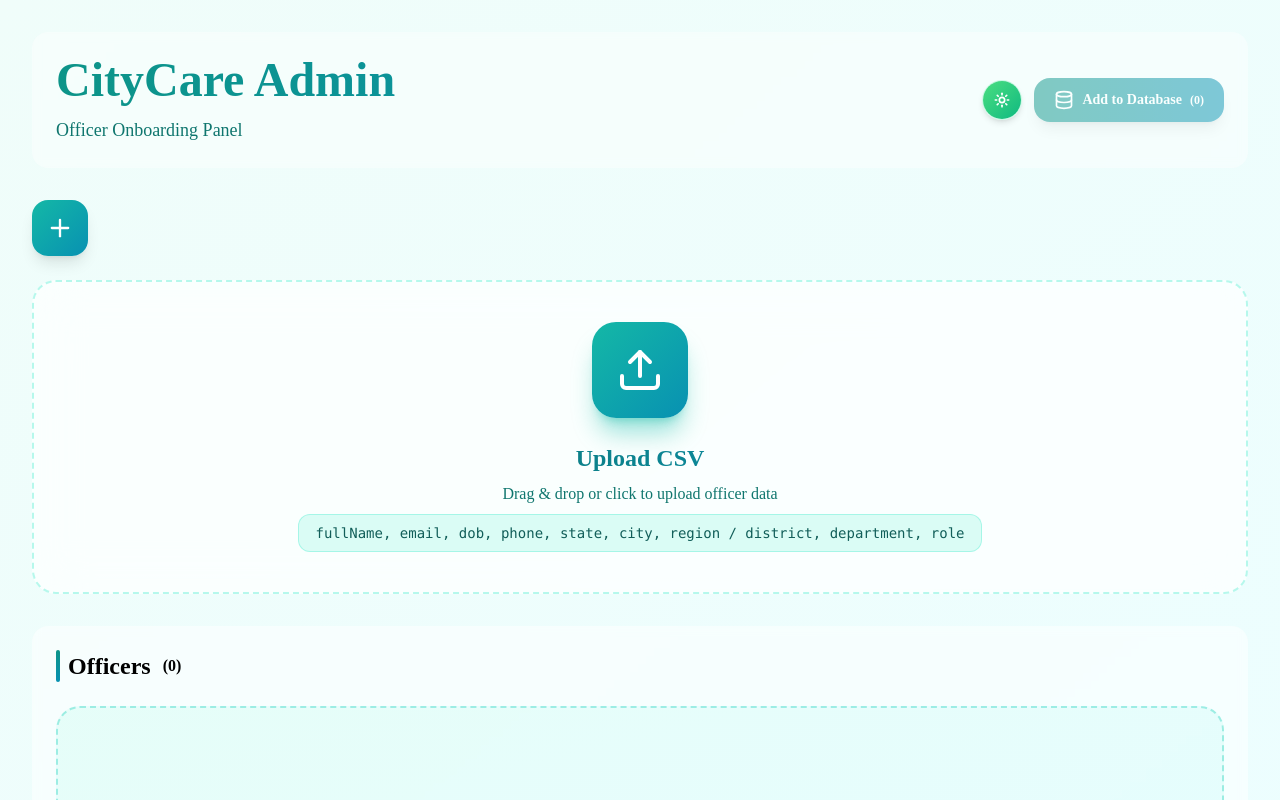
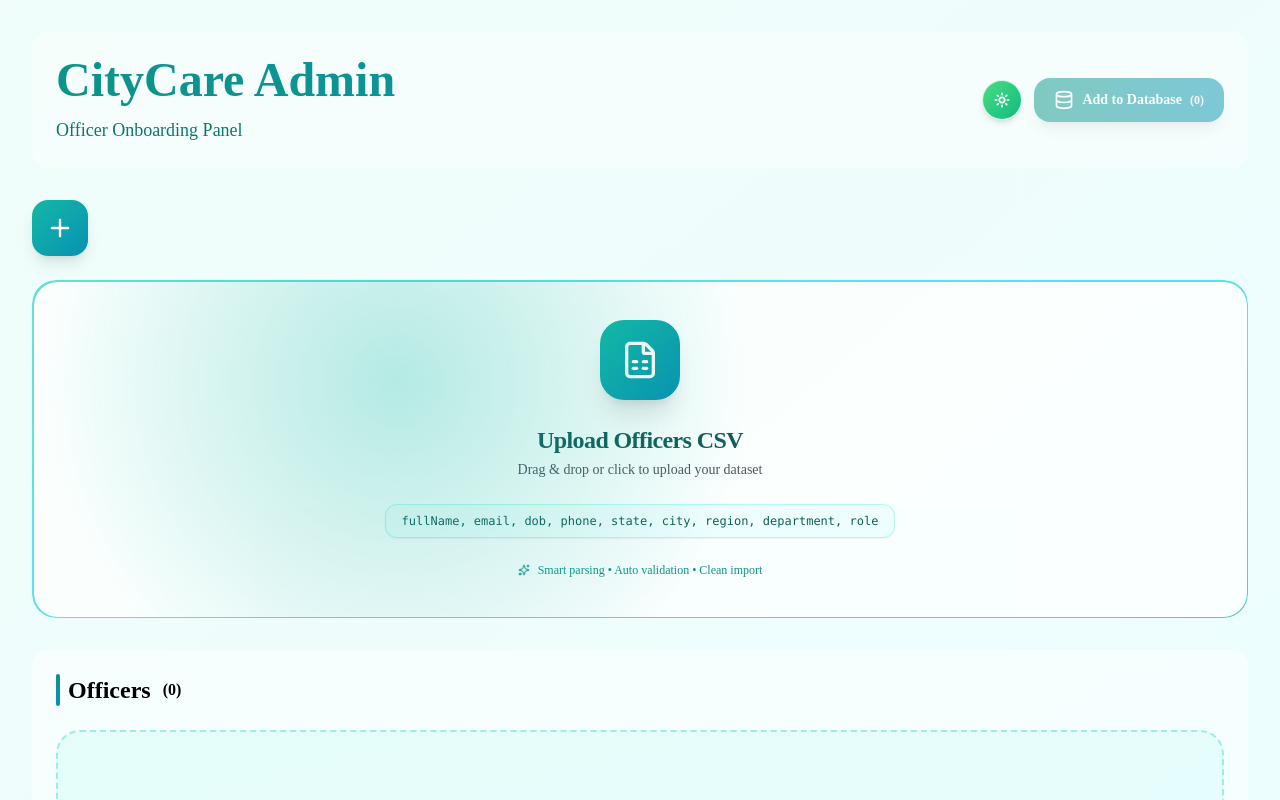
Before and after one commit to sagnikdey45/Pre-Provisioned-Officers-Account-Creation, a Next.js app: page /system-admin in a window 1280 px wide. Shown: the top 800 px of the page. Built offline with nearby package versions, Linux system fonts and the light colour scheme.

Commit message:
Updated the UI design of the CSV uploader and also implemented papaparse for data parsing

```diff
--- a/components/SystemAdmin/CSVUploader.jsx
+++ b/components/SystemAdmin/CSVUploader.jsx
@@ -1,238 +1,183 @@
 "use client";
 
-import { useState, DragEvent } from "react";
-import { Upload } from "lucide-react";
+import { useState } from "react";
+import {
+  UploadCloud,
+  FileSpreadsheet,
+  Sparkles,
+  CheckCircle2,
+} from "lucide-react";
+
+import { parseCSVFile } from "@/lib/csvParser";
 import { validateOfficerData } from "@/lib/validateOfficerData";
 import { toast } from "sonner";
 
 export default function CSVUploader({ onOfficersUpdate }) {
   const [dragActive, setDragActive] = useState(false);
   const [loading, setLoading] = useState(false);
-
-  const parseCSV = (csvText) => {
-    try {
-      const lines = csvText
-        .split("\n")
-        .map((line) => line.trim())
-        .filter((line) => line.length > 0);
-
-      if (lines.length < 2) {
-        throw new Error("No data rows found");
-      }
-
-      const rawHeaders = lines[0]
-        .split(",")
-        .map((h) => h.trim().replace(/["']/g, ""));
-      const headers = rawHeaders.map((h) =>
-        h
-          .toLowerCase()
-          .replace(/\s+/g, "_")
-          .replace(/[^a-z0-9_]/g, ""),
-      );
-
-      const data = [];
-
-      for (let i = 1; i < lines.length; i++) {
-        const values = lines[i]
-          .split(",")
-          .map((v) => v.trim().replace(/["']/g, ""));
-
-        if (values.length === 0 || values.every((v) => v === "")) continue;
-
-        const row = {};
-        headers.forEach((header, index) => {
-          row[header] = values[index] || "";
-        });
-
-        const standardRow = {
-          fullName:
-            row.fullname || row.name || row["full_name"] || row.full_name || "",
-          email: row.email || row["e_mail"] || row.emails || "",
-          dob:
-            row.dob ||
-            row["date_of_birth"] ||
-            row.birthdate ||
-            row["date_of_birth"] ||
-            "",
-          phone:
-            row.phone ||
-            row.mobile ||
-            row.phonenumber ||
-            row["phone_number"] ||
-            "",
-          state: row.state || row.states || "",
-          city: row.city || row.cities || "",
-          region:
-            row.region ||
-            row.regions ||
-            row.zone ||
-            row.district ||
-            row["district_region"] ||
-            row.taluka ||
-            "",
-          district: row.district || row.region || "",
-          department: row.department || row.dept || row.departments || "",
-          role: row.role || row.roles || "",
-          specialisation:
-            row.specialisation || row.specialization || row.spec || "",
-          password: row.password || row.pass || "",
-        };
-
-        if (standardRow.fullName && standardRow.email) {
-          data.push(standardRow);
-        }
-      }
-
-      return data;
-    } catch (error) {
-      console.error("CSV Parse Error:", error);
-      return [];
-    }
-  };
+  const [success, setSuccess] = useState(false);
 
   const handleFileUpload = async (file) => {
-    if (!file.name.toLowerCase().includes(".csv")) {
-      toast.error("❌ Please upload a CSV file only");
+    if (!file?.name?.toLowerCase().endsWith(".csv")) {
+      toast.error("Upload a valid CSV file");
       return;
     }
 
     setLoading(true);
+    setSuccess(false);
+
     try {
-      const text = await file.text();
-      console.log("📄 CSV Preview:", text.substring(0, 300));
+      const parsed = await parseCSVFile(file);
 
-      const rawData = parseCSV(text);
-      if (rawData.length === 0) {
-        toast.error("❌ No valid data found in CSV");
+      if (!parsed.length) {
+        toast.error("No valid data found");
         return;
       }
 
-      console.log("📊 Raw parsed:", rawData[0]);
+      const validated = validateOfficerData(parsed);
 
-      const validatedOfficers = validateOfficerData(rawData);
-
-      if (validatedOfficers.length === 0) {
-        toast.error(
-          "❌ No valid officers. Check: fullName, email, role required",
-        );
+      if (!validated.length) {
+        toast.error("Invalid CSV structure");
         return;
       }
 
-      onOfficersUpdate(validatedOfficers);
-      toast.success(
-        `✅ Loaded ${validatedOfficers.length}/${rawData.length} officers!`,
-      );
-    } catch (error) {
-      console.error("Upload Error:", error);
-      toast.error("❌ Failed to process CSV file");
+      onOfficersUpdate(validated);
+      setSuccess(true);
+
+      toast.success(`Loaded ${validated.length}/${parsed.length} officers`);
+
+      setTimeout(() => setSuccess(false), 2000);
+    } catch (err) {
+      console.error(err);
+      toast.error("CSV parsing failed");
     } finally {
       setLoading(false);
     }
   };
 
-  const handleDrag = (e) => {
-    e.preventDefault();
-    e.stopPropagation();
-    setDragActive(e.type === "dragover" || e.type === "dragenter");
-  };
-
   const handleDrop = (e) => {
     e.preventDefault();
-    e.stopPropagation();
     setDragActive(false);
-
-    const files = Array.from(e.dataTransfer.files);
-    const csvFile = files.find((f) => f.name.toLowerCase().endsWith(".csv"));
-    if (csvFile) {
-      handleFileUpload(csvFile);
-    } else {
-      toast.error("Please drop a CSV file");
-    }
-  };
-
-  const handleFileSelect = (e) => {
-    const file = e.target.files?.[0];
-    if (file) {
-      handleFileUpload(file);
-      e.target.value = "";
-    }
+    handleFileUpload(e.dataTransfer.files[0]);
   };
 
   return (
     <div
-      className={`
-        relative p-6 sm:p-10 rounded-2xl sm:rounded-3xl border-2 border-dashed cursor-pointer
-        transition-all duration-500 hover:shadow-2xl hover:scale-[1.02]
-        backdrop-blur-xl group
-        ${
-          dragActive
-            ? "border-cyan-500 bg-cyan-50/90 dark:bg-cyan-900/40 shadow-2xl ring-4 ring-cyan-500/30 scale-[1.03]"
-            : "border-teal-200/70 dark:border-cyan-900/70 hover:border-teal-400/70 dark:hover:border-cyan-400/70 bg-white/70 dark:bg-slate-800/40 hover:bg-white/90 dark:hover:bg-slate-700/50"
-        }
-      `}
-      onDragEnter={handleDrag}
-      onDragLeave={handleDrag}
-      onDragOver={handleDrag}
+      onDragOver={(e) => {
+        e.preventDefault();
+        setDragActive(true);
+      }}
+      onDragLeave={() => setDragActive(false)}
       onDrop={handleDrop}
       onClick={() => document.getElementById("csv-upload")?.click()}
+      className={`
+        relative cursor-pointer rounded-3xl p-10 transition-all duration-500
+        overflow-hidden group
+        ${dragActive ? "scale-[1.015]" : "hover:scale-[1.01]"}
+      `}
     >
+      {/* INPUT */}
       <input
         id="csv-upload"
         type="file"
-        accept=".csv,application/csv,text/csv,text/plain"
+        accept=".csv"
         className="hidden"
-        onChange={handleFileSelect}
-        disabled={loading}
+        onChange={(e) => handleFileUpload(e.target.files[0])}
       />
 
-      <div className="flex flex-col items-center gap-4 sm:gap-6 text-center">
+      {/* 🌈 GRADIENT BORDER */}
+      <div
+        className={`
+        absolute inset-0 rounded-3xl p-[1.5px]
+        bg-gradient-to-br from-teal-400 via-cyan-400 to-teal-500
+        opacity-70 group-hover:opacity-100 transition
+      `}
+      >
+        <div className="w-full h-full rounded-3xl bg-white dark:bg-slate-900" />
+      </div>
+
+      {/* ✨ INNER GLOW */}
+      <div
+        className={`
+        absolute inset-0 rounded-3xl transition
+        ${dragActive ? "bg-teal-500/10 dark:bg-cyan-500/10" : "bg-transparent"}
+      `}
+      />
+
+      {/* 💡 CONTENT */}
+      <div className="relative flex flex-col items-center text-center gap-6">
+        {/* ICON */}
         <div
           className={`
-          w-16 h-16 sm:w-24 sm:h-24 rounded-2xl sm:rounded-3xl flex items-center justify-center shadow-xl
-          transition-all duration-300 group-hover:scale-110
+          w-20 h-20 rounded-3xl flex items-center justify-center
+          bg-gradient-to-br from-teal-500 to-cyan-600
+          shadow-xl transition-all duration-500
           ${
-            loading
-              ? "bg-gradient-to-br from-teal-400 to-cyan-500 dark:from-teal-500 dark:to-cyan-600 animate-pulse"
-              : dragActive
-                ? "bg-gradient-to-br from-cyan-500 to-teal-600 dark:from-cyan-600 dark:to-teal-700 shadow-cyan-500/40"
-                : "bg-gradient-to-br from-teal-500 to-cyan-600 dark:from-teal-600 dark:to-cyan-700 shadow-teal-500/40"
+            dragActive
+              ? "scale-110 shadow-cyan-500/40"
+              : "group-hover:scale-105"
           }
         `}
         >
           {loading ? (
-            <div className="w-8 h-8 sm:w-12 sm:h-12 border-4 border-white/30 dark:border-white/20 border-t-white rounded-full animate-spin" />
+            <div className="w-10 h-10 border-4 border-white/30 border-t-white rounded-full animate-spin" />
+          ) : success ? (
+            <CheckCircle2 className="text-white w-10 h-10" />
+          ) : dragActive ? (
+            <UploadCloud className="text-white w-10 h-10" />
           ) : (
-            <Upload className="w-8 h-8 sm:w-12 sm:h-12 text-white" />
+            <FileSpreadsheet className="text-white w-10 h-10" />
           )}
         </div>
 
-        <div className="space-y-1 sm:space-y-2">
-          <h3 className="text-lg sm:text-2xl font-bold bg-gradient-to-r from-teal-700 to-cyan-600 dark:from-teal-300 dark:to-cyan-200 bg-clip-text text-transparent">
+        {/* TEXT */}
+        <div>
+          <h2
+            className="text-2xl font-bold tracking-tight
+            text-teal-800 dark:text-teal-300"
+          >
             {loading
-              ? "🔄 Processing..."
-              : dragActive
-                ? "Drop CSV Here!"
-                : "Upload CSV"}
-          </h3>
-          <p className="text-xs sm:text-sm md:text-base text-teal-700 dark:text-cyan-200 font-medium">
-            Drag & drop or click to upload officer data
+              ? "Processing CSV..."
+              : success
+                ? "Upload Successful!"
+                : dragActive
+                  ? "Drop your CSV here"
+                  : "Upload Officers CSV"}
+          </h2>
+
+          <p className="text-sm mt-1 text-gray-600 dark:text-gray-400">
+            Drag & drop or click to upload your dataset
           </p>
-          <div className="text-xs sm:text-sm bg-teal-100/70 dark:bg-cyan-900/40 px-3 sm:px-4 py-2 rounded-lg sm:rounded-xl font-mono text-teal-800 dark:text-cyan-200 border border-teal-200/80 dark:border-cyan-800/60">
-            fullName, email, dob, phone, state, city, region / district,
-            department, role
-          </div>
+        </div>
+
+        {/* FORMAT BOX */}
+        <div
+          className="
+          bg-gradient-to-br from-teal-50 to-cyan-50
+          dark:from-cyan-900/20 dark:to-teal-900/20
+          border border-teal-300/40 dark:border-cyan-700/40
+          rounded-xl px-4 py-2 text-xs font-mono
+          text-teal-800 dark:text-cyan-200 shadow-sm
+        "
+        >
+          fullName, email, dob, phone, state, city, region, department, role
+        </div>
+
+        {/* SUBTEXT */}
+        <div className="flex items-center gap-2 text-xs text-teal-600 dark:text-cyan-300">
+          <Sparkles className="w-3 h-3" />
+          Smart parsing • Auto validation • Clean import
         </div>
       </div>
 
-      {dragActive && (
-        <div
-          className="absolute inset-0 bg-gradient-to-t from-cyan-500/30 dark:from-teal-500/30 to-transparent
-                        rounded-2xl sm:rounded-3xl flex items-center justify-center text-base sm:text-xl font-bold
-                        text-cyan-800 dark:text-teal-200 pointer-events-none"
-        >
-          <div className="animate-bounce">👇 DROP CSV 👇</div>
-        </div>
-      )}
+      {/* 🌊 SUBTLE ANIMATED BACKGROUND */}
+      <div
+        className={`
+        absolute inset-0 opacity-20 pointer-events-none
+        bg-[radial-gradient(circle_at_30%_30%,#14b8a6,transparent_40%)]
+        animate-pulse
+      `}
+      />
     </div>
   );
 }
--- a/package.json
+++ b/package.json
@@ -29,6 +29,7 @@
     "next": "14.2.33",
     "next-auth": "^4.24.12",
     "next-themes": "^0.4.6",
+    "papaparse": "^5.5.3",
     "react": "^18",
     "react-dom": "^18",
     "sonner": "^2.0.7",
```
Also changed, not shown: lib/csvParser.js (+63 -1 lines), 1 other file (tests, documents, lock files or other folders).
